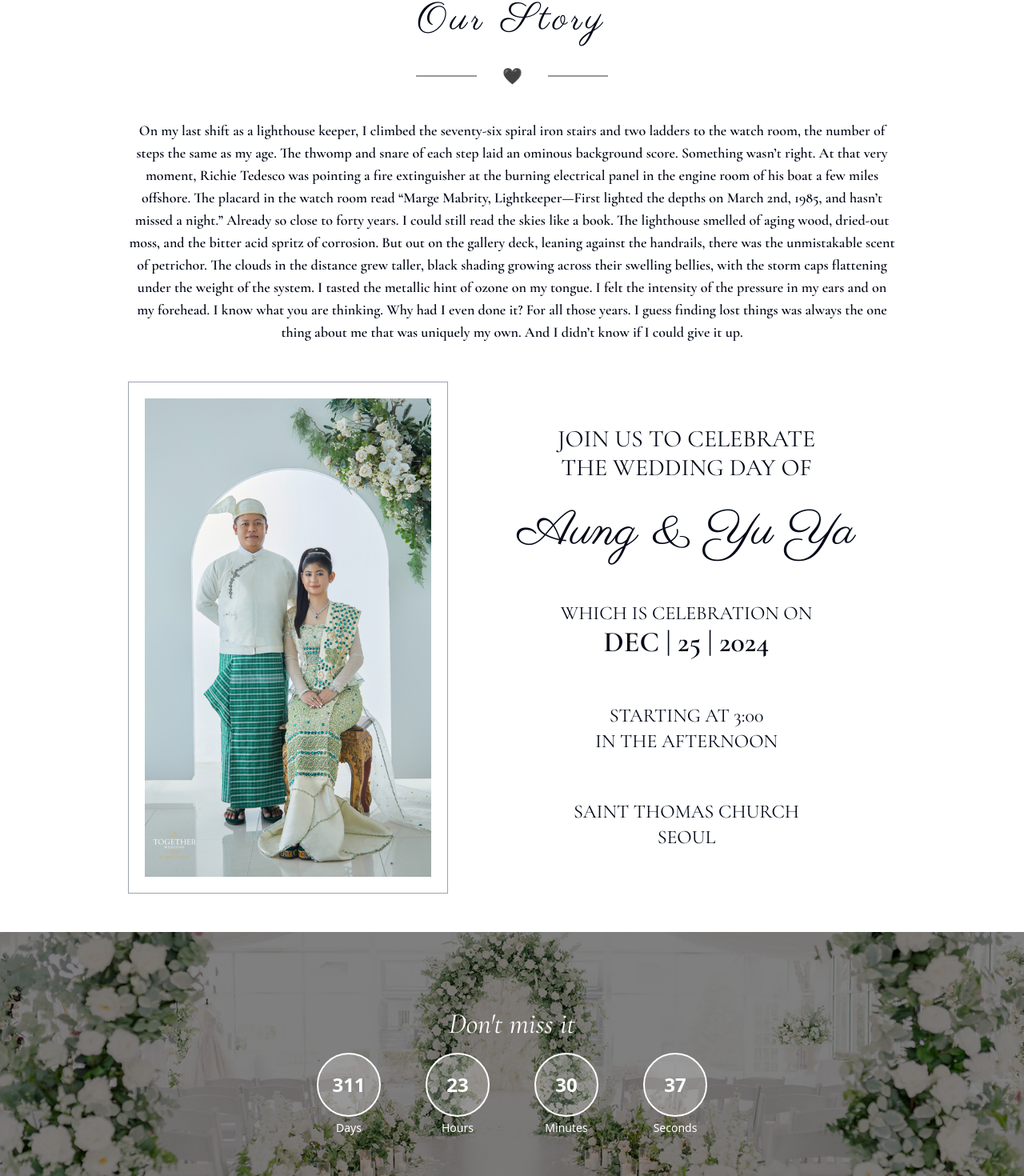
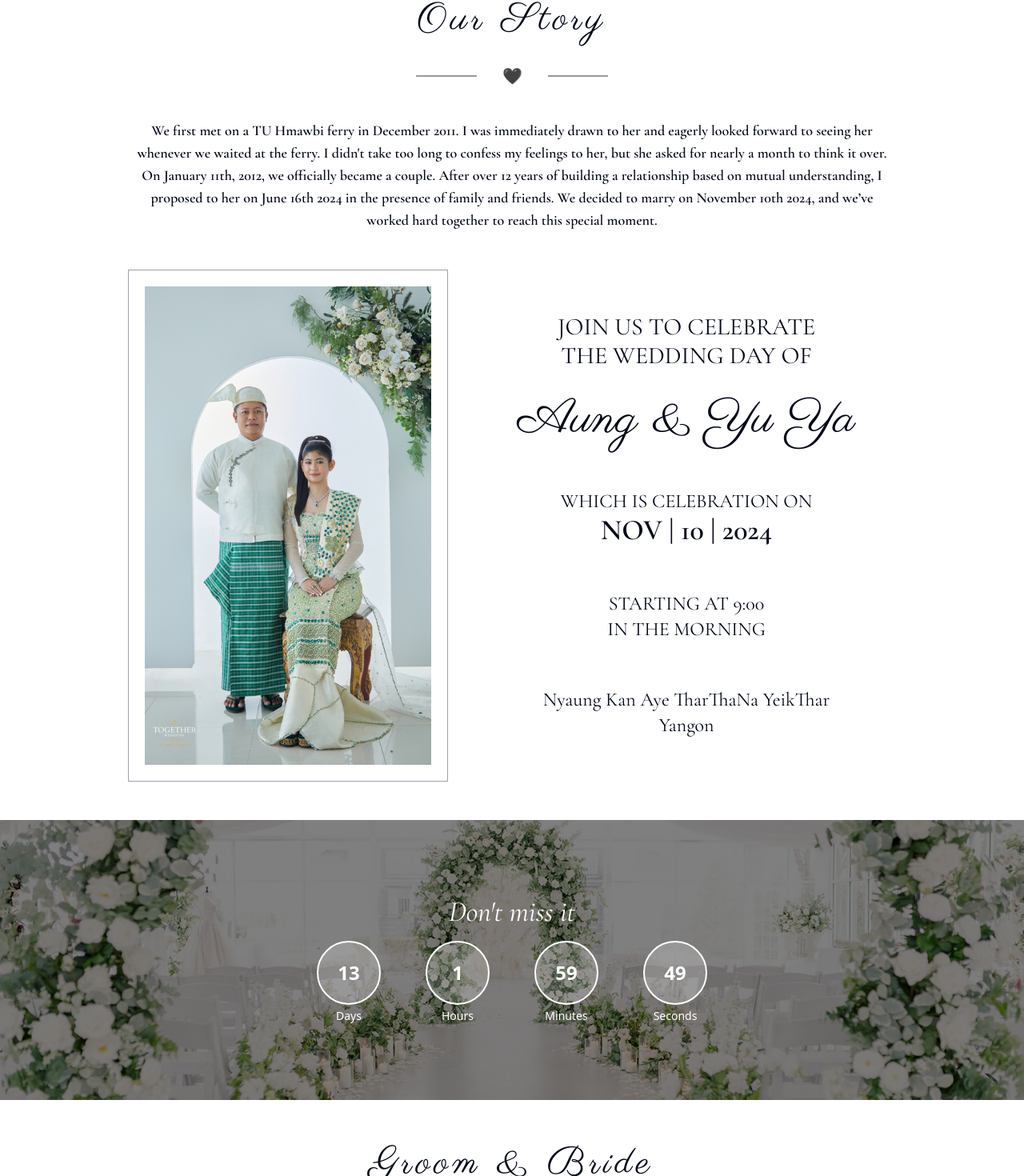
Before and after one commit to AungKaungMo/Wedding_Web, a React (Vite) app: page / in a window 1280 px wide. Shown: the part 991-2461 px from the top of the page at 80% size. Built offline with nearby package versions, Linux system fonts and the light colour scheme.

Commit message:
change text

```diff
--- a/index.html
+++ b/index.html
@@ -2,12 +2,12 @@
 <html lang="en">
   <head>
     <meta charset="UTF-8" />
-    <link rel="icon" type="image/svg+xml" href="/vite.svg" />
+    <link rel="icon" type="image/svg+xml" href="/gallery1.jpg" />
     <meta name="viewport" content="width=device-width, initial-scale=1.0" />
     <link rel="preconnect" href="https://fonts.googleapis.com">
     <link rel="preconnect" href="https://fonts.gstatic.com" crossorigin>
     <link href="https://fonts.googleapis.com/css2?family=Cormorant+Garamond:ital,wght@0,300;0,400;0,500;0,600;0,700;1,300;1,400;1,500;1,600;1,700&family=Parisienne&display=swap" rel="stylesheet">
-    <title>Vite + React + TS</title>
+    <title>Aung & Yuya Wedding</title>
   </head>
   <body>
     <div id="root"></div>
--- a/src/components/Countdown.tsx
+++ b/src/components/Countdown.tsx
@@ -1,33 +1,78 @@
 import { useEffect, useState } from 'react'
 
 const Countdown = () => {
-  const [timeLeft, setTimeLeft] = useState({
-    days: 311,
-    hours: 23,
-    minutes: 30,
-    seconds: 43
-  })
+
+  const targetDate = new Date("2024-11-10T09:00:00").getTime();
+
+  // const [timeLeft, setTimeLeft] = useState({
+  //   days: 311,
+  //   hours: 23,
+  //   minutes: 30,
+  //   seconds: 43
+  // })
+
+  const calculateInitialTimeLeft = () => {
+    const now = new Date().getTime();
+    const difference = targetDate - now;
+
+    if (difference > 0) {
+      return {
+        days: Math.floor(difference / (1000 * 60 * 60 * 24)),
+        hours: Math.floor((difference / (1000 * 60 * 60)) % 24),
+        minutes: Math.floor((difference / (1000 * 60)) % 60),
+        seconds: Math.floor((difference / 1000) % 60),
+      };
+    } else {
+      return { days: 0, hours: 0, minutes: 0, seconds: 0 };
+    }
+  };
+
+  const [timeLeft, setTimeLeft] = useState(calculateInitialTimeLeft);
 
   useEffect(() => {
     const timer = setInterval(() => {
-      setTimeLeft(prevTime => {
+      setTimeLeft((prevTime) => {
         if (prevTime.seconds > 0) {
-          return { ...prevTime, seconds: prevTime.seconds - 1 }
+          return { ...prevTime, seconds: prevTime.seconds - 1 };
         } else if (prevTime.minutes > 0) {
-          return { ...prevTime, minutes: prevTime.minutes - 1, seconds: 59 }
+          return { ...prevTime, minutes: prevTime.minutes - 1, seconds: 59 };
         } else if (prevTime.hours > 0) {
-          return { ...prevTime, hours: prevTime.hours - 1, minutes: 59, seconds: 59 }
+          return { ...prevTime, hours: prevTime.hours - 1, minutes: 59, seconds: 59 };
         } else if (prevTime.days > 0) {
-          return { ...prevTime, days: prevTime.days - 1, hours: 23, minutes: 59, seconds: 59 }
+          return { ...prevTime, days: prevTime.days - 1, hours: 23, minutes: 59, seconds: 59 };
         } else {
-          clearInterval(timer)
-          return prevTime
+          clearInterval(timer);
+          return prevTime;
         }
-      })
-    }, 1000)
+      });
+    }, 1000);
 
-    return () => clearInterval(timer)
-  }, [])
+    return () => clearInterval(timer);
+  }, [targetDate]);
+
+  const isTimeUp = timeLeft.days === 0 && timeLeft.hours === 0 && timeLeft.minutes === 0 && timeLeft.seconds === 0;
+
+
+  // useEffect(() => {
+  //   const timer = setInterval(() => {
+  //     setTimeLeft(prevTime => {
+  //       if (prevTime.seconds > 0) {
+  //         return { ...prevTime, seconds: prevTime.seconds - 1 }
+  //       } else if (prevTime.minutes > 0) {
+  //         return { ...prevTime, minutes: prevTime.minutes - 1, seconds: 59 }
+  //       } else if (prevTime.hours > 0) {
+  //         return { ...prevTime, hours: prevTime.hours - 1, minutes: 59, seconds: 59 }
+  //       } else if (prevTime.days > 0) {
+  //         return { ...prevTime, days: prevTime.days - 1, hours: 23, minutes: 59, seconds: 59 }
+  //       } else {
+  //         clearInterval(timer)
+  //         return prevTime
+  //       }
+  //     })
+  //   }, 1000)
+
+  //   return () => clearInterval(timer)
+  // }, [])
 
   return (
     <div className="relative h-[350px] w-full overflow-hidden mt-12">
@@ -39,7 +84,7 @@ const Countdown = () => {
           {Object.entries(timeLeft).map(([unit, value]) => (
             <div key={unit} className="flex flex-col items-center">
               <div className="flex sm:h-20 sm:w-20 w-14 h-14 items-center justify-center rounded-full border-2 border-white bg-white/20 sm:text-2xl text-lg font-bold transition-transform hover:scale-125">
-                {value}
+                {isTimeUp ? 0 : value}
               </div>
               <span className="mt-1 text-sm capitalize">{unit}</span>
             </div>
--- a/src/components/Footer.tsx
+++ b/src/components/Footer.tsx
@@ -2,7 +2,7 @@
 const Footer = () => {
   return (
     <div className="mt-20 ">
-        <iframe src="https://www.google.com/maps/embed?pb=!1m18!1m12!1m3!1d3819.951434181466!2d96.151750676048!3d16.779091684008097!2m3!1f0!2f0!3f0!3m2!1i1024!2i768!4f13.1!3m3!1m2!1s0x30c1ec821e07a833%3A0xdde741e3cd511209!2sJunction%20City!5e0!3m2!1sen!2smm!4v1727883664762!5m2!1sen!2smm" className="w-full h-[700px]" style={{'borderRadius': '0px'}} allowFullScreen={true} loading="lazy" ></iframe>
+        <iframe src="https://www.google.com/maps/embed?pb=!1m18!1m12!1m3!1d47230.233201523406!2d96.09648635355374!3d16.890143062847315!2m3!1f0!2f0!3f0!3m2!1i1024!2i768!4f13.1!3m3!1m2!1s0x30c1950ac2e587b3%3A0xedfd60828a0b6e5c!2sNyaung%20Kan%20Aye%20Yeik%20Tha%20No(6)Gyogone%20Insein%20Road!5e0!3m2!1sen!2smm!4v1730083187235!5m2!1sen!2smm" className="w-full h-[700px]" style={{'borderRadius': '0px'}} allowFullScreen={true} loading="lazy" ></iframe>
         <div className="text-center my-4 w-11/12 mx-auto cormorant font-bold text-lg">
           Copyright © 2024 Wedding. All rights reserved. Web Design by AKM.
         </div>
--- a/src/components/Gift.tsx
+++ b/src/components/Gift.tsx
@@ -12,19 +12,19 @@ const Gift = () => {
         <div data-aos="fade-up" data-aos-duration="2000" className='flex flex-wrap gap-5 transition-all duration-250 hover:bg-black cursor-pointer hover:text-white border md:mt-12 mt-4 items-center shadow-xl p-7 px-8 rounded-md'>
                <p className='font-semibold'>KBZ PAY </p>
                 <p className=" hidden lg:block"> - </p>
-               <p className='text-center'>09-951243889</p>
+               <p className='text-center'>09-968617753</p>
             </div>
 
             <div data-aos="fade-up" data-aos-duration="2500" className='flex flex-wrap gap-5 transition-all duration-250 hover:bg-black cursor-pointer hover:text-white border md:mt-7 mt-4 items-center shadow-xl p-7 px-8 rounded-md'>
                <p className='font-semibold'>YOMA BANK </p>
                <p className=" hidden lg:block"> - </p>
-               <p className='text-center'>09-951243889</p>
+               <p className='text-center'>001711170036449</p>
             </div>
 
             <div  data-aos="fade-up" data-aos-duration="3000" className='flex flex-wrap gap-5 transition-all duration-250 hover:bg-black cursor-pointer hover:text-white border md:mt-12 mt-4 items-center shadow-xl p-7 px-8 rounded-md'>
                <p className='font-semibold'>KBZ BANK </p>
                <p className=" hidden lg:block"> - </p>
-               <p className='text-center'>09-951243889</p>
+               <p className='text-center'>30130199922528501</p>
             </div>
 
 
--- a/src/components/Info.tsx
+++ b/src/components/Info.tsx
@@ -20,10 +20,10 @@ const Info = () => {
                 <img data-aos="zoom-in" data-aos-duration="1000" src={Groom} className='' />
             </div>
 
-            <p className='text-3xl mt-2 parisienne' data-aos="fade-down" data-aos-duration="800">Aung Min Khant</p>
+            <p className='text-3xl mt-2 parisienne' data-aos="fade-down" data-aos-duration="800">Aung Myint Kyaw</p>
             <p className='cormorant text-xl' data-aos="fade-down" data-aos-duration="1000">Groom</p>
             <p className='cormorant text-lg mt-3 font-semibold text-center' data-aos="fade-down" data-aos-duration="1300">
-                "Lorem ipsum dolor sit amet consectetur adipisicing elit. Illum odio tempora rem suscipit nulla natus sequi magnam consequuntur aliquid! Quis natus exercitationem optio totam voluptas in autem recusandae modi. Blanditiis, facere molestias! Magnam velit iusto ab, hic sint autem dolorum eaque, aut earum, eos soluta est et recusandae perferendis ex."
+            Man of my life, Spirit & All of Yuya
             </p>
         </div>
 
@@ -40,7 +40,7 @@ const Info = () => {
             <p className='cormorant text-xl' data-aos="fade-down" data-aos-duration="1000">Bride</p>
 
             <p data-aos="fade-down" data-aos-duration="1300" className='cormorant text-lg mt-3 font-semibold text-center'>
-                "Lorem ipsum dolor sit amet consectetur adipisicing elit. Illum odio tempora rem suscipit nulla natus sequi magnam consequuntur aliquid! Quis natus exercitationem optio totam voluptas in autem recusandae modi. Blanditiis, facere molestias! Magnam velit iusto ab, hic sint autem dolorum eaque, aut earum, eos soluta est et recusandae perferendis ex."
+            Heart, Breath & Last moments of Aung
             </p>
         </div>
     </div>
--- a/src/components/Story.tsx
+++ b/src/components/Story.tsx
@@ -31,26 +31,15 @@ const Story = ({ setSelectedPage }: propsType) => {
           data-aos-duration="1500"
           className="mt-10 text-center cormorant text-lg font-semibold"
         >
-          On my last shift as a lighthouse keeper, I climbed the seventy-six
-          spiral iron stairs and two ladders to the watch room, the number of
-          steps the same as my age. The thwomp and snare of each step laid an
-          ominous background score. Something wasn’t right. At that very moment,
-          Richie Tedesco was pointing a fire extinguisher at the burning
-          electrical panel in the engine room of his boat a few miles offshore.
-          The placard in the watch room read “Marge Mabrity, Lightkeeper—First
-          lighted the depths on March 2nd, 1985, and hasn’t missed a night.”
-          Already so close to forty years. I could still read the skies like a
-          book. The lighthouse smelled of aging wood, dried-out moss, and the
-          bitter acid spritz of corrosion. But out on the gallery deck, leaning
-          against the handrails, there was the unmistakable scent of petrichor.
-          The clouds in the distance grew taller, black shading growing across
-          their swelling bellies, with the storm caps flattening under the
-          weight of the system. I tasted the metallic hint of ozone on my
-          tongue. I felt the intensity of the pressure in my ears and on my
-          forehead. I know what you are thinking. Why had I even done it? For
-          all those years. I guess finding lost things was always the one thing
-          about me that was uniquely my own. And I didn’t know if I could give
-          it up.{" "}
+          We first met on a TU Hmawbi ferry in December 2011. I was immediately
+          drawn to her and eagerly looked forward to seeing her whenever we
+          waited at the ferry. I didn't take too long to confess my feelings to
+          her, but she asked for nearly a month to think it over. On January
+          11th, 2012, we officially became a couple. After over 12 years of
+          building a relationship based on mutual understanding, I proposed to
+          her on June 16th 2024 in the presence of family and friends. We
+          decided to marry on November 10th 2024, and we’ve worked hard together
+          to reach this special moment.
         </p>
 
         <div className=" w-full mt-12 flex md:flex-row flex-col gap-9 items-center">
@@ -95,7 +84,7 @@ const Story = ({ setSelectedPage }: propsType) => {
             >
               <p className="text-2xl cormorant">WHICH IS CELEBRATION ON</p>
               <p className="text-4xl cormorant font-semibold">
-                DEC | 25 | 2024
+                NOV | 10 | 2024
               </p>
             </div>
 
@@ -104,8 +93,8 @@ const Story = ({ setSelectedPage }: propsType) => {
               data-aos="fade-down"
               data-aos-duration="2500"
             >
-              <p className="text-2xl cormorant">STARTING AT 3:00</p>
-              <p className="text-2xl cormorant">IN THE AFTERNOON</p>
+              <p className="text-2xl cormorant">STARTING AT 9:00</p>
+              <p className="text-2xl cormorant">IN THE MORNING</p>
             </div>
 
             <div
@@ -113,8 +102,8 @@ const Story = ({ setSelectedPage }: propsType) => {
               data-aos="fade-down"
               data-aos-duration="3000"
             >
-              <p className="text-2xl cormorant">SAINT THOMAS CHURCH</p>
-              <p className="text-2xl cormorant">SEOUL</p>
+              <p className="text-2xl cormorant">Nyaung Kan Aye TharThaNa YeikThar</p>
+              <p className="text-2xl cormorant">Yangon</p>
             </div>
           </div>
         </div>
```
Also changed, not shown: public/gallery1.jpg (added), 1 other file (tests, documents, lock files or other folders).
